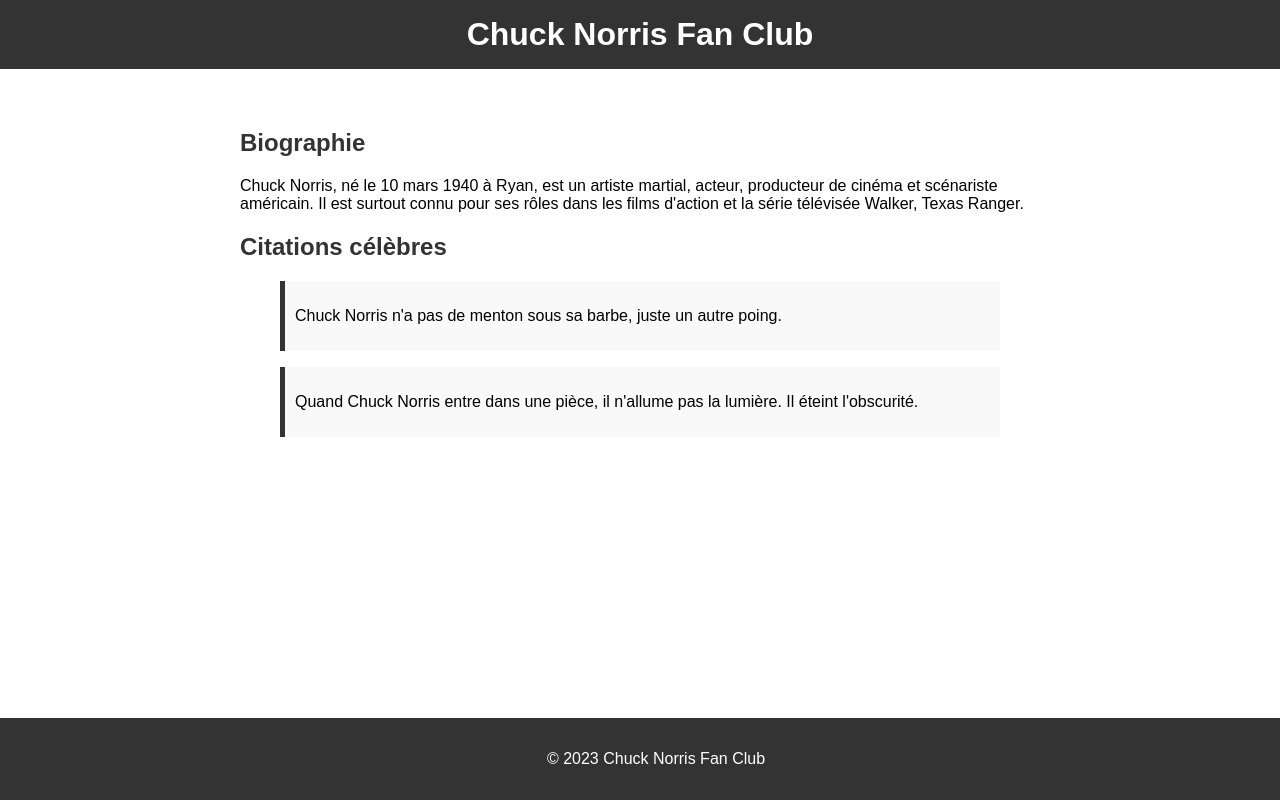
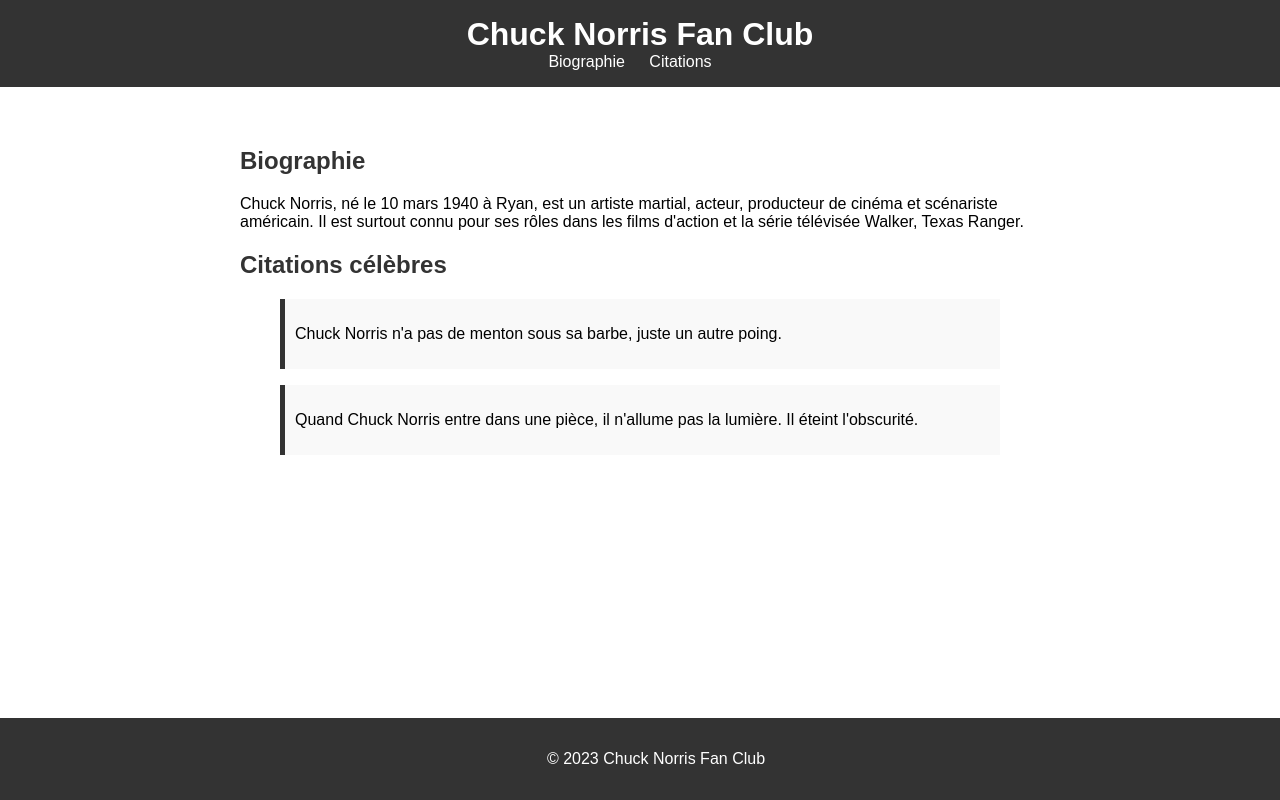
Before and after one commit to aallaann111/chuck-norris, a plain HTML site: page index.html in a window 1280 px wide. Drawn offline with Linux system fonts and the light colour scheme.

Commit message:
initialisation

```diff
--- a/css/main.css
+++ b/css/main.css
@@ -13,6 +13,22 @@
 
 h1 {
   margin: 0;
+}
+
+nav ul {
+  list-style-type: none;
+  margin: 0;
+  padding: 0;
+}
+
+nav ul li {
+  display: inline;
+  margin-right: 20px;
+}
+
+nav a {
+  color: #fff;
+  text-decoration: none;
 }
 
 #main-content {
--- a/index.html
+++ b/index.html
@@ -9,15 +9,21 @@
 <body>
 <header>
   <h1>Chuck Norris Fan Club</h1>
+  <nav>
+    <ul>
+      <li><a href="#biography">Biographie</a></li>
+      <li><a href="#quotes">Citations</a></li>
+    </ul>
+  </nav>
 </header>
 
 <section id="main-content">
-  <article>
+  <article id="biography">
     <h2>Biographie</h2>
     <p>Chuck Norris, né le 10 mars 1940 à Ryan, est un artiste martial, acteur, producteur de cinéma et scénariste américain. Il est surtout connu pour ses rôles dans les films d'action et la série télévisée Walker, Texas Ranger.</p>
   </article>
 
-  <article>
+  <article id="quotes">
     <h2>Citations célèbres</h2>
     <blockquote>
       <p>Chuck Norris n'a pas de menton sous sa barbe, juste un autre poing.</p>
```
